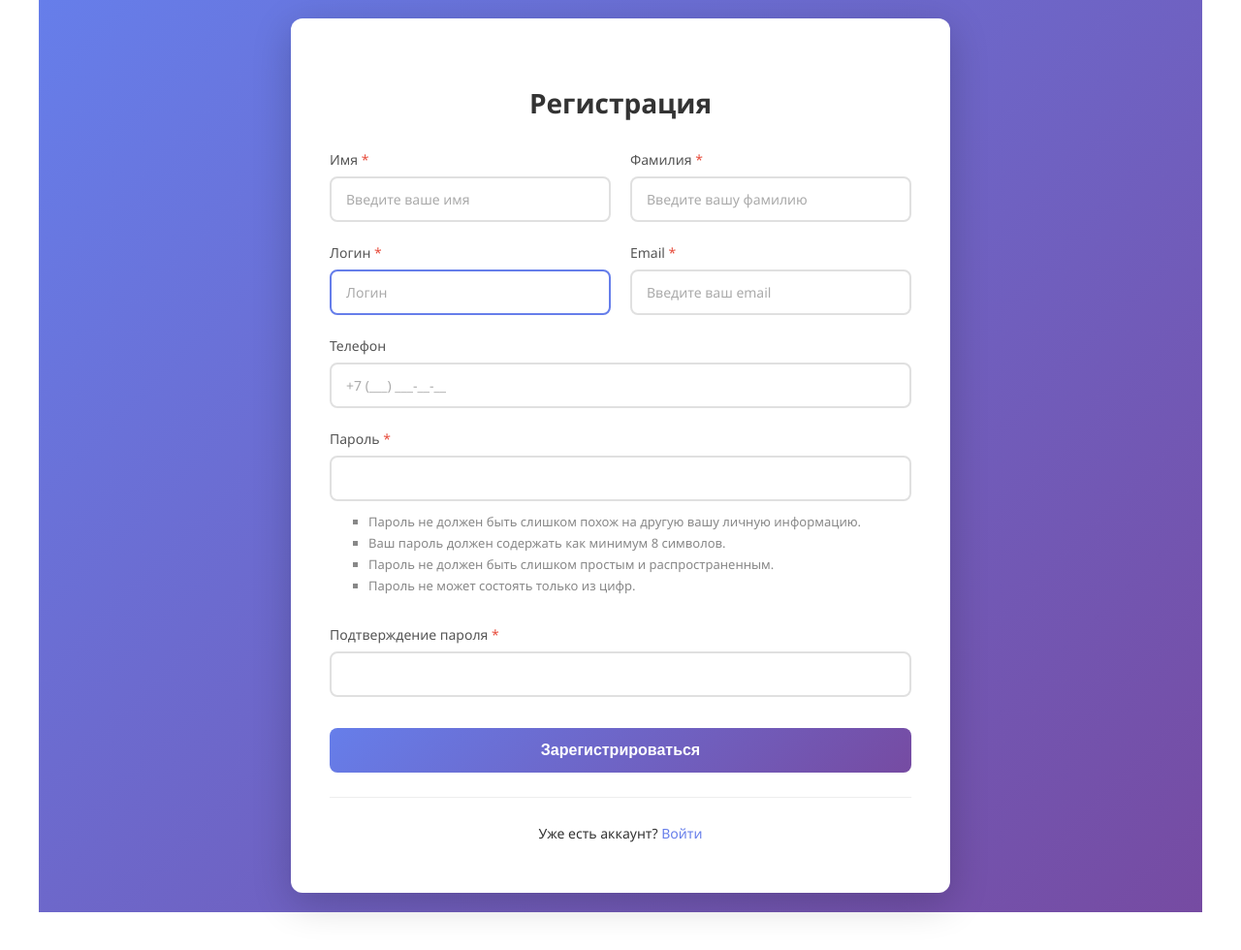
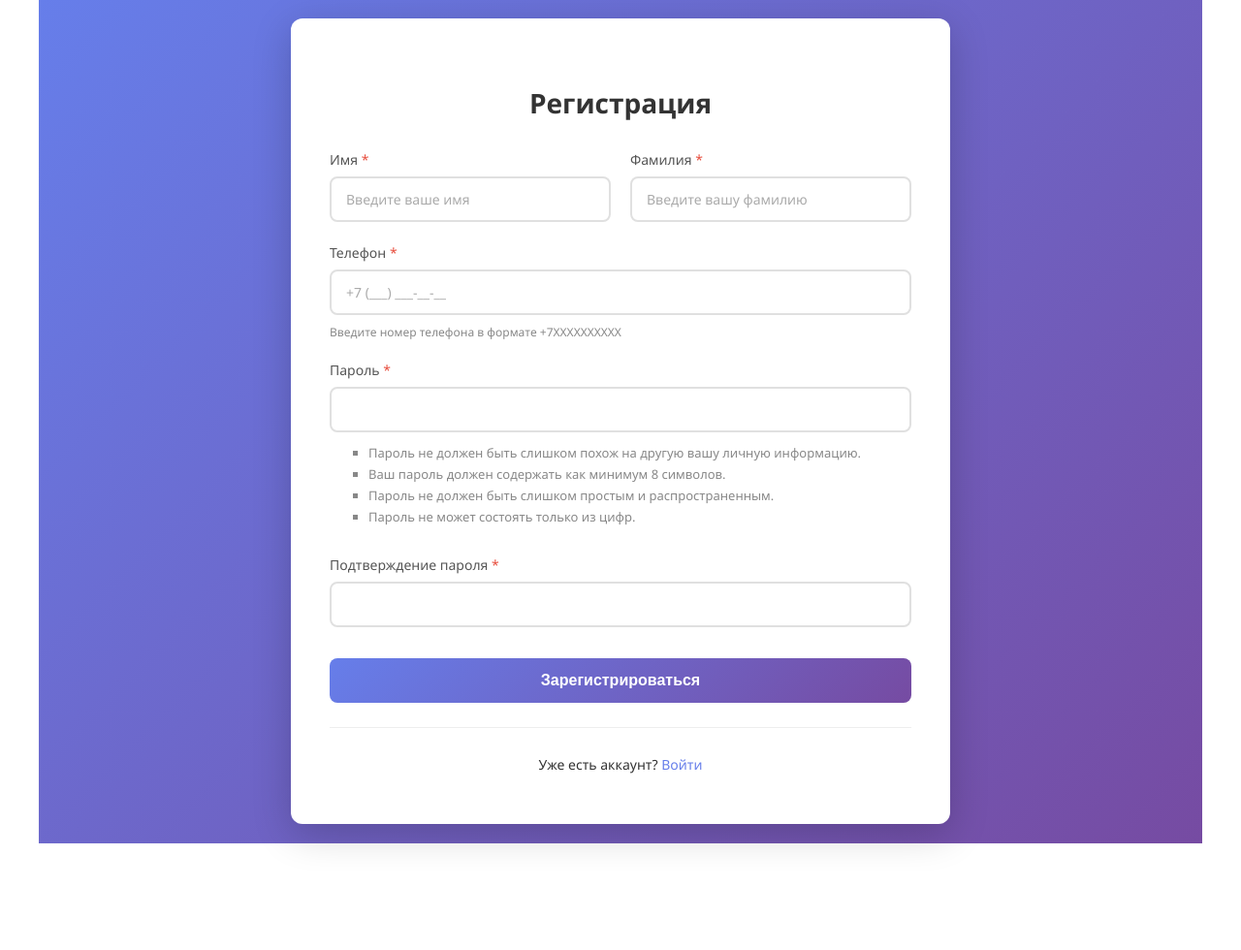
Before and after one commit to Scorpeex/yoga_crm, a Django app: page /register/ in a window 1280 px wide. Shown: the part 113-1093 px from the top of the page at 97% size. After the commit the page ends 986 px from the top, so only its background shows below. Run offline with Django 5.2, Linux system fonts and the light colour scheme.

Commit message:
update branch

```diff
--- a/core/forms.py
+++ b/core/forms.py
@@ -1,18 +1,11 @@
 from django import forms
 from django.contrib.auth.forms import UserCreationForm, AuthenticationForm
 from django.contrib.auth.models import User
+import re
 
 
 class RegistrationForm(UserCreationForm):
     """Форма регистрации нового пользователя"""
-    email = forms.EmailField(
-        label="Email",
-        required=True,
-        widget=forms.EmailInput(attrs={
-            'class': 'form-control',
-            'placeholder': 'Введите ваш email'
-        })
-    )
     first_name = forms.CharField(
         label="Имя",
         required=True,
@@ -31,21 +24,19 @@ class RegistrationForm(UserCreationForm):
     )
     phone = forms.CharField(
         label="Телефон",
-        required=False,
+        required=True,
         widget=forms.TextInput(attrs={
             'class': 'form-control',
-            'placeholder': '+7 (___) ___-__-__'
-        })
+            'placeholder': '+7 (___) ___-__-__',
+            'id': 'id_phone'
+        }),
+        help_text="Введите номер телефона в формате +7XXXXXXXXXX"
     )
 
     class Meta:
         model = User
-        fields = ('username', 'first_name', 'last_name', 'email', 'phone', 'password1', 'password2')
+        fields = ('first_name', 'last_name', 'phone', 'password1', 'password2')
         widgets = {
-            'username': forms.TextInput(attrs={
-                'class': 'form-control',
-                'placeholder': 'Логин'
-            }),
             'password1': forms.PasswordInput(attrs={
                 'class': 'form-control',
                 'placeholder': 'Пароль'
@@ -58,18 +49,41 @@ class RegistrationForm(UserCreationForm):
 
     def __init__(self, *args, **kwargs):
         super().__init__(*args, **kwargs)
-        self.fields['username'].label = "Логин"
         self.fields['password1'].label = "Пароль"
         self.fields['password2'].label = "Подтверждение пароля"
+
+    def clean_phone(self):
+        """Очистка и валидация номера телефона"""
+        phone = self.cleaned_data.get('phone')
+        if not phone:
+            raise forms.ValidationError("Номер телефона обязателен")
+
+        # Удаляем все нецифровые символы кроме +
+        cleaned_phone = re.sub(r'[^\d+]', '', phone)
+
+        # Если номер начинается с 8, заменяем на +7
+        if cleaned_phone.startswith('8') and len(cleaned_phone) == 11:
+            cleaned_phone = '+7' + cleaned_phone[1:]
+
+        # Проверяем формат +7XXXXXXXXXX (12 символов: +7 + 10 цифр)
+        if not re.match(r'^\+7\d{10}$', cleaned_phone):
+            raise forms.ValidationError("Неверный формат телефона. Используйте формат +7XXXXXXXXXX")
+
+        # Проверяем уникальность телефона
+        existing_users = User.objects.filter(username=cleaned_phone)
+        if existing_users.exists():
+            raise forms.ValidationError("Пользователь с таким номером телефона уже зарегистрирован")
+
+        return cleaned_phone
 
 
 class LoginForm(AuthenticationForm):
     """Форма входа для существующих пользователей"""
     username = forms.CharField(
-        label="Логин или Email",
+        label="Телефон",
         widget=forms.TextInput(attrs={
             'class': 'form-control',
-            'placeholder': 'Введите логин или email'
+            'placeholder': 'Введите номер телефона'
         })
     )
     password = forms.CharField(
--- a/core/templates/core/register.html
+++ b/core/templates/core/register.html
@@ -38,35 +38,16 @@
 
             <div class="form-row">
                 <div class="form-col">
-                    <label for="{{ form.username.id_for_label }}">
-                        {{ form.username.label }}
-                        {% if form.username.field.required %}<span class="required">*</span>{% endif %}
-                    </label>
-                    {{ form.username }}
-                    {% if form.username.errors %}
-                        <div class="error">{{ form.username.errors }}</div>
-                    {% endif %}
-                </div>
-                <div class="form-col">
-                    <label for="{{ form.email.id_for_label }}">
-                        {{ form.email.label }}
-                        {% if form.email.field.required %}<span class="required">*</span>{% endif %}
-                    </label>
-                    {{ form.email }}
-                    {% if form.email.errors %}
-                        <div class="error">{{ form.email.errors }}</div>
-                    {% endif %}
-                </div>
-            </div>
-
-            <div class="form-row">
-                <div class="form-col">
                     <label for="{{ form.phone.id_for_label }}">
                         {{ form.phone.label }}
+                        {% if form.phone.field.required %}<span class="required">*</span>{% endif %}
                     </label>
                     {{ form.phone }}
                     {% if form.phone.errors %}
                         <div class="error">{{ form.phone.errors }}</div>
+                    {% endif %}
+                    {% if form.phone.help_text %}
+                        <div class="help-text">{{ form.phone.help_text|safe }}</div>
                     {% endif %}
                 </div>
             </div>
--- a/core/views.py
+++ b/core/views.py
@@ -415,15 +415,15 @@ def register_view(request):
         if form.is_valid():
             with transaction.atomic():
                 user = form.save(commit=False)
-                user.email = form.cleaned_data.get('email')
+                # Используем номер телефона как username (логин)
+                user.username = form.cleaned_data.get('phone')
                 user.first_name = form.cleaned_data.get('first_name')
                 user.last_name = form.cleaned_data.get('last_name')
                 user.save()
 
                 # Сохраняем телефон в профиль клиента
-                phone = form.cleaned_data.get('phone')
-                if hasattr(user, 'client_profile') and phone:
-                    user.client_profile.phone = phone
+                if hasattr(user, 'client_profile'):
+                    user.client_profile.phone = user.username
                     user.client_profile.save()
 
                 login(request, user)
@@ -442,18 +442,18 @@ def login_view(request):
     if request.method == 'POST':
         form = LoginForm(request, data=request.POST)
         if form.is_valid():
-            username_or_email = form.cleaned_data.get('username')
+            phone = form.cleaned_data.get('username')
             password = form.cleaned_data.get('password')
 
-            # Пробуем найти пользователя по email если это не username
-            if '@' in username_or_email:
-                try:
-                    user = User.objects.get(email=username_or_email)
-                    username_or_email = user.username
-                except User.DoesNotExist:
-                    pass
+            # Очищаем номер телефона от форматирования
+            import re
+            cleaned_phone = re.sub(r'[^\d+]', '', phone)
 
-            user = authenticate(request, username=username_or_email, password=password)
+            # Если номер начинается с 8, заменяем на +7
+            if cleaned_phone.startswith('8') and len(cleaned_phone) == 11:
+                cleaned_phone = '+7' + cleaned_phone[1:]
+
+            user = authenticate(request, username=cleaned_phone, password=password)
             if user is not None:
                 login(request, user)
                 next_url = request.GET.get('next', 'calendar')
```
Also changed, not shown: 1 other file.
